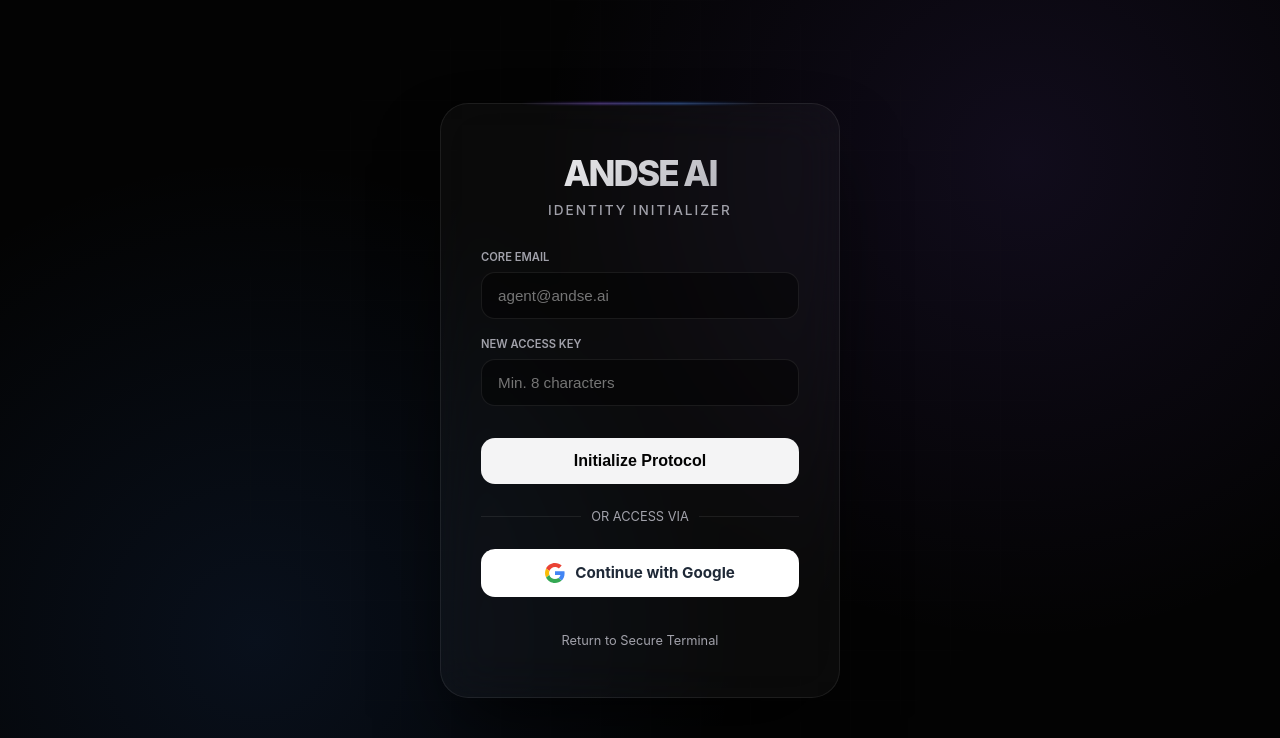
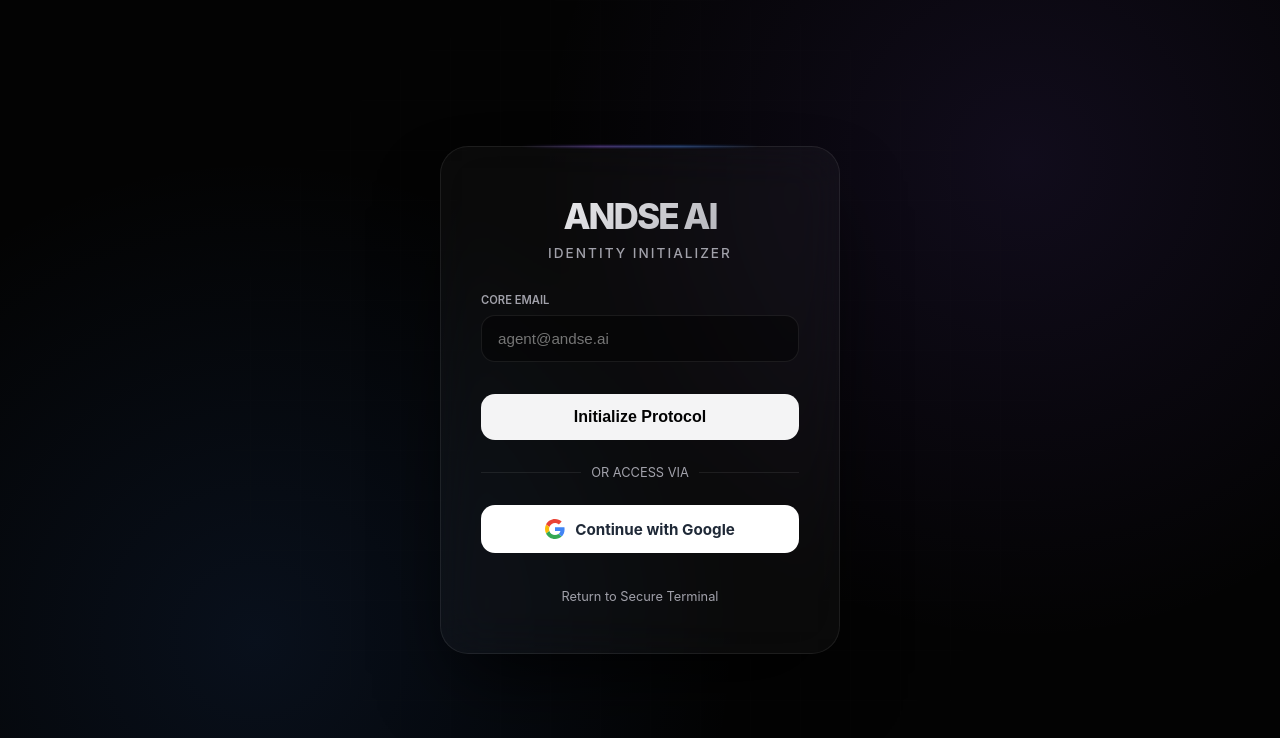
Before and after one commit to apataglory/Andse-AI, a Flask app: page /auth/signup in a window 1280 px wide. Shown: the top 738 px of the page. Run offline with Flask 3, Linux system fonts and the light colour scheme.

Commit message:
Update signup.html

```diff
--- a/templates/signup.html
+++ b/templates/signup.html
@@ -140,7 +140,17 @@
             box-shadow: 0 10px 20px -10px rgba(255, 255, 255, 0.3);
         }
 
-        /* Added Google OAuth Styles for Signup */
+        .alert {
+            padding: 12px 16px;
+            border-radius: 12px;
+            margin-bottom: 24px;
+            font-size: 0.8rem;
+            background: rgba(239, 68, 68, 0.1);
+            color: #f87171;
+            border: 1px solid rgba(239, 68, 68, 0.15);
+        }
+
+        /* Google button styles */
         .divider {
             display: flex; align-items: center; color: var(--text-dim); font-size: 0.8rem; margin: 25px 0;
         }
@@ -171,16 +181,6 @@
             box-shadow: 0 10px 20px -10px rgba(255, 255, 255, 0.1);
         }
         .google-icon { width: 20px; height: 20px; margin-right: 10px; }
-
-        .alert {
-            padding: 12px 16px;
-            border-radius: 12px;
-            margin-bottom: 24px;
-            font-size: 0.8rem;
-            background: rgba(239, 68, 68, 0.1);
-            color: #f87171;
-            border: 1px solid rgba(239, 68, 68, 0.15);
-        }
 
         .footer-links {
             margin-top: 32px;
@@ -217,14 +217,9 @@
                 <label>CORE EMAIL</label>
                 <input type="email" name="email" placeholder="agent@andse.ai" required>
             </div>
-            <div class="input-group">
-                <label>NEW ACCESS KEY</label>
-                <input type="password" name="password" placeholder="Min. 8 characters" required>
-            </div>
             <button type="submit" class="btn-primary">Initialize Protocol</button>
         </form>
 
-        <!-- Added Google OAuth Integration -->
         <div class="divider"><span>OR ACCESS VIA</span></div>
 
         <a href="{{ url_for('auth.google_login') }}" class="btn-google">
```
